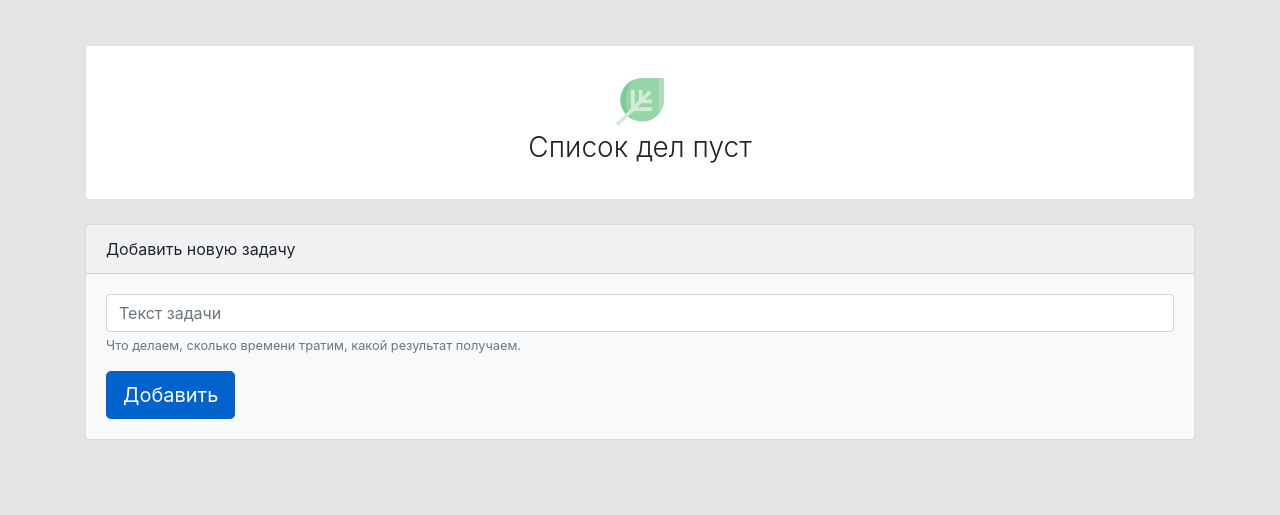
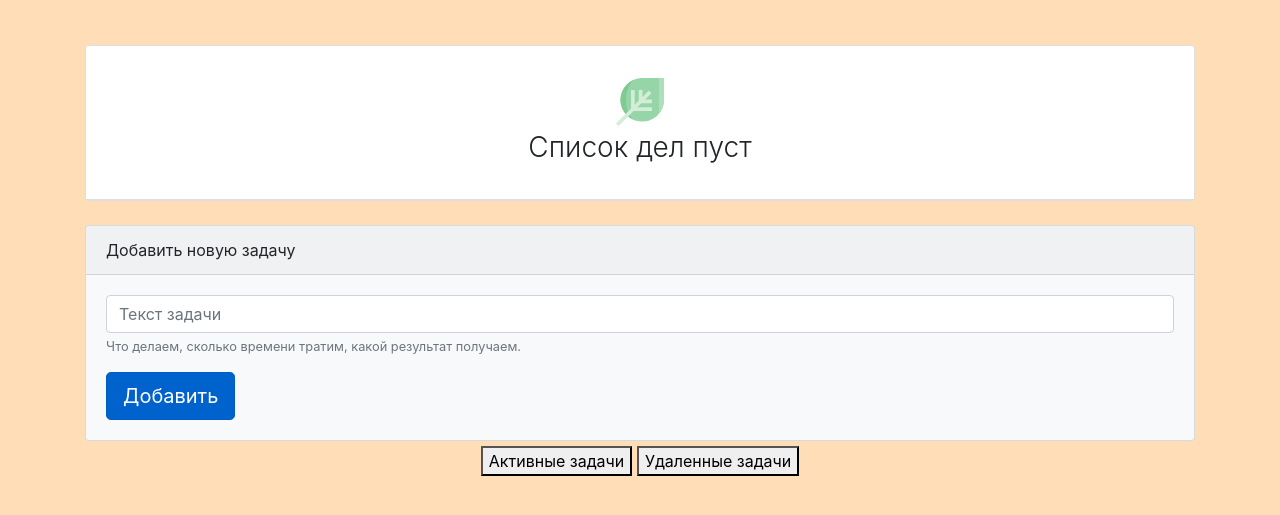
Before and after one commit to A1exWolf/ToDoList, a plain HTML site: page index.html in a window 1280 px wide. Shown: the part 137-652 px from the top of the page. Drawn offline with nearby package versions, Linux system fonts and the light colour scheme.

Commit message:
Добавил изменения в html ( 2 кнопки ) Стилизация

```diff
--- a/css/main.css
+++ b/css/main.css
@@ -3,7 +3,7 @@ html, body {
 }
 
 body {
-  background-color: #E4E5E7;
+  background-color: rgba(255, 202, 140, 0.62);
   padding-top: 30px;
   display: flex;
   flex-direction: column;
@@ -95,3 +95,26 @@ body {
   /* left: 0; */
   /* right: 0; */
 }
+
+.tab {
+    display: flex;
+    justify-content: center;
+}
+
+
+.but-tab {
+    margin-top: 0.3rem;
+}
+
+.but-tab:first-child {
+    margin-right: 0.3rem;
+}
+
+.but-tab:hover {
+    color: #fff;
+    background: #0062cc ;
+}
+
+.but-tab:active {
+    border: none;
+}
--- a/index.html
+++ b/index.html
@@ -16,14 +16,18 @@
 
 		<!-- List of tasks -->
 		<div class="card mb-4">
+<!--			Список активных задач-->
 			<ul id="tasksList" class="list-group list-group-flush">
 
-<!--				<li id="emptyList" class="list-group-item empty-list">-->
-<!--					<img src="./img/leaf.svg" alt="Empty" width="48" class="mt-3">-->
-<!--					<div class="empty-list__title">Список дел пуст</div>-->
-<!--				</li>-->
 
 			</ul>
+<!--			Список удаленных задач-->
+
+			<ul id="deltasksList" class="list-group list-group-flush none">
+
+			</ul>
+
+
 		</div>
 		<!-- //List of tasks -->
 
@@ -40,8 +44,11 @@
 				</form>
 			</div>
 		</div>
-		<!-- //Form  -->
-		<!-- <button id="removeDoneTasks" class="btn btn-secondary mt-4 float-right">Удалить выполненные задачи</button> -->
+
+		<div class="tab">
+			<button class="but-tab" type="button">Активные задачи</button>
+			<button class="but-tab" type="button">Удаленные задачи</button>
+		</div>
 
 	</div>
 	<script src="js/main.js"></script>
--- a/js/main.js
+++ b/js/main.js
@@ -2,7 +2,8 @@
 const form = document.querySelector('#form');
 const taskInput = document.querySelector('#taskInput');
 const taskList = document.querySelector('#tasksList');
-const emptyList = document.querySelector('#emptyList');
+const delTask = document.querySelector('#deltasksList')
+// const emptyList = document.querySelector('#emptyList');
 
 let tasks = [];
 
```
